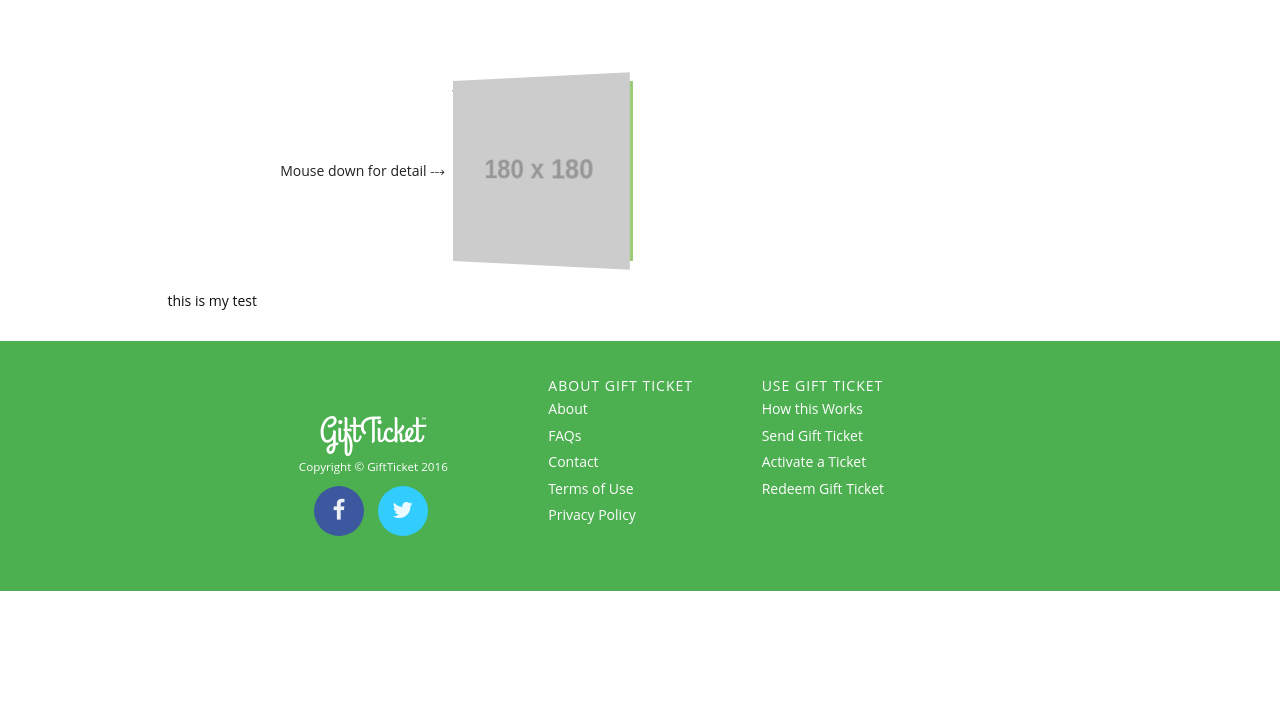
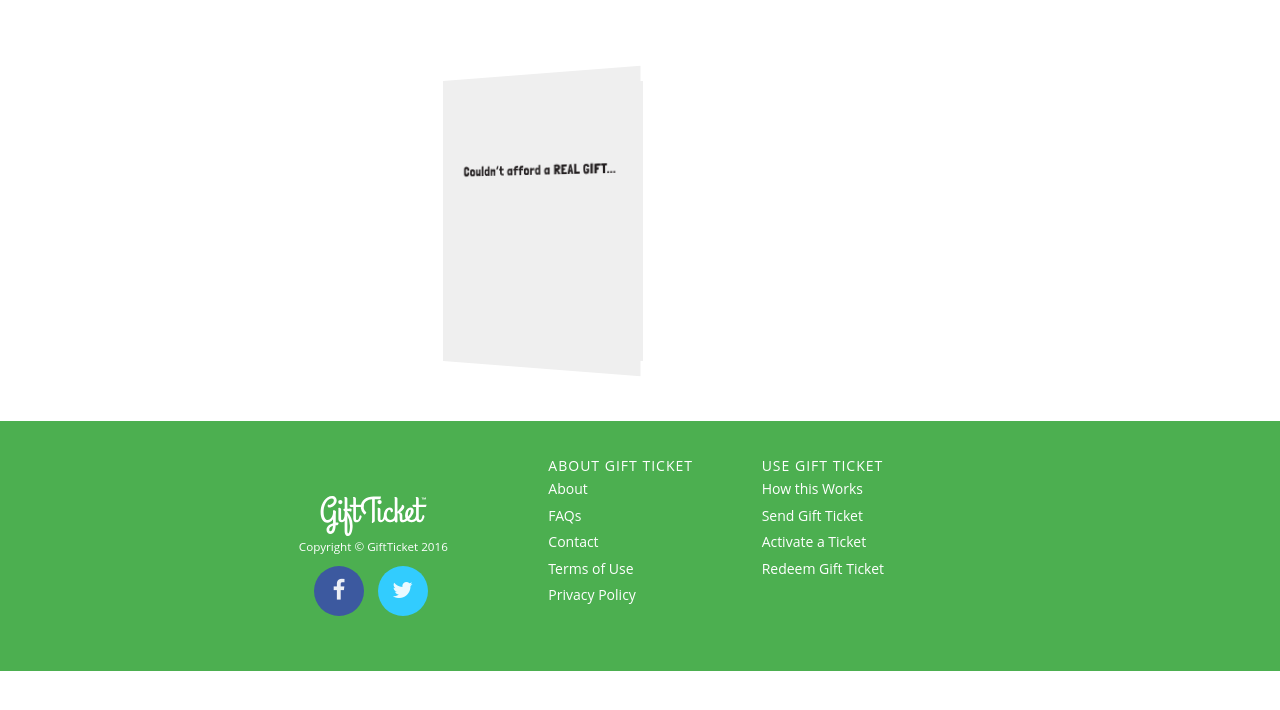
Before and after one commit to alleyway/gift-ticket-web, a Jekyll site: the page built from greeting_card.html, in a window 1280 px wide. Shown: the top 710 px of the page. Built offline with Jekyll 4.4.1, drawn with Linux system fonts in a browser that asks for light colours; some web fonts are replaced; comment, search, counter and statistics services are not loaded.

Commit message:
greeting card

```diff
--- a/css/grayscale.css
+++ b/css/grayscale.css
@@ -1043,8 +1043,8 @@ ul.about-features {
 /* cards */
 
 .card {
-    width: 180px;
-    height: 180px;
+    width: 200px;
+    height: 280px;
     position: relative;
     -webkit-perspective: 700;
 
@@ -1052,30 +1052,47 @@ ul.about-features {
     margin: 30px auto;
     cursor: pointer;
 }
-.card:before {
-    content: 'Mouse down for detail ⤏';
-    position: absolute;
-    width: 180px;
-    height: 180px;
-    line-height: 180px;
-    text-align: center;
-    top: 0;
-    left: -180px;
-    color: #222;
-}
+/*.card:before {*/
+    /*content: 'test';*/
+    /*position: absolute;*/
+    /*width: 150px;*/
+    /*height: 210px;*/
+    /*line-height: 150px;*/
+    /*text-align: center;*/
+    /*top: 0;*/
+    /*left: -180px;*/
+    /*color: #222;*/
+/*}*/
 
 .card:hover .face {
     -webkit-transition: all 0.3s ease-out;
 }
+
 .face {
     position: absolute;
     top: 0;
     left: 0;
     width: 100%;
     height: 100%;
-    -webkit-backface-visibility: visible;
+    -webkit-backface-visibility: hidden;
+    -webkit-transform-style: preserve-3d;
     -webkit-transition: all 0.5s ease-out;
     -webkit-transform-origin: 0 0;
+    background-repeat: no-repeat;
+    background-size: contain;
+}
+
+.face:after {
+    content: '';
+    right: 0px;
+    bottom: 0px;
+    position: absolute;
+    top: 0px;
+    left: 0px;
+    background: linear-gradient(to right, #efefef, #f4f4f4);
+    -webkit-transform: rotateY( 180deg );
+    -webkit-transform-style: preserve-3d;
+    -webkit-backface-visibility: hidden;
 }
 .front {
     -webkit-transform: rotateY(-20deg);
--- a/greeting_card.html
+++ b/greeting_card.html
@@ -13,15 +13,14 @@ logo-class: front_page_logo page-scroll
 
 
             <div class='card'>
-                <div class='front face'>
-                    <img src='http://placehold.it/180x180'/>
+                <div class='front face debug' style="background-image: url('img/greeting_cards/karma/Karma_Greeting_Card_front.svg')">
+
                 </div>
-                <div class="back face">
-                    <p>This is back</p>
+                <div class="back face" style="background-image: url('img/greeting_cards/karma/Karma_Greeting_Card_back.svg')">
+                    <img src="img/greeting_cards/karma/Karma_inside_image.png" style="width: 100%">
                 </div>
             </div>
 
-            this is my test
 
         </div>
     </div>
```
Also changed, not shown: img/greeting_cards/karma/Karma_Greeting_Card_back.svg (added), img/greeting_cards/karma/Karma_Greeting_Card_front.svg (added), img/greeting_cards/karma/Karma_inside_image.png (added).
